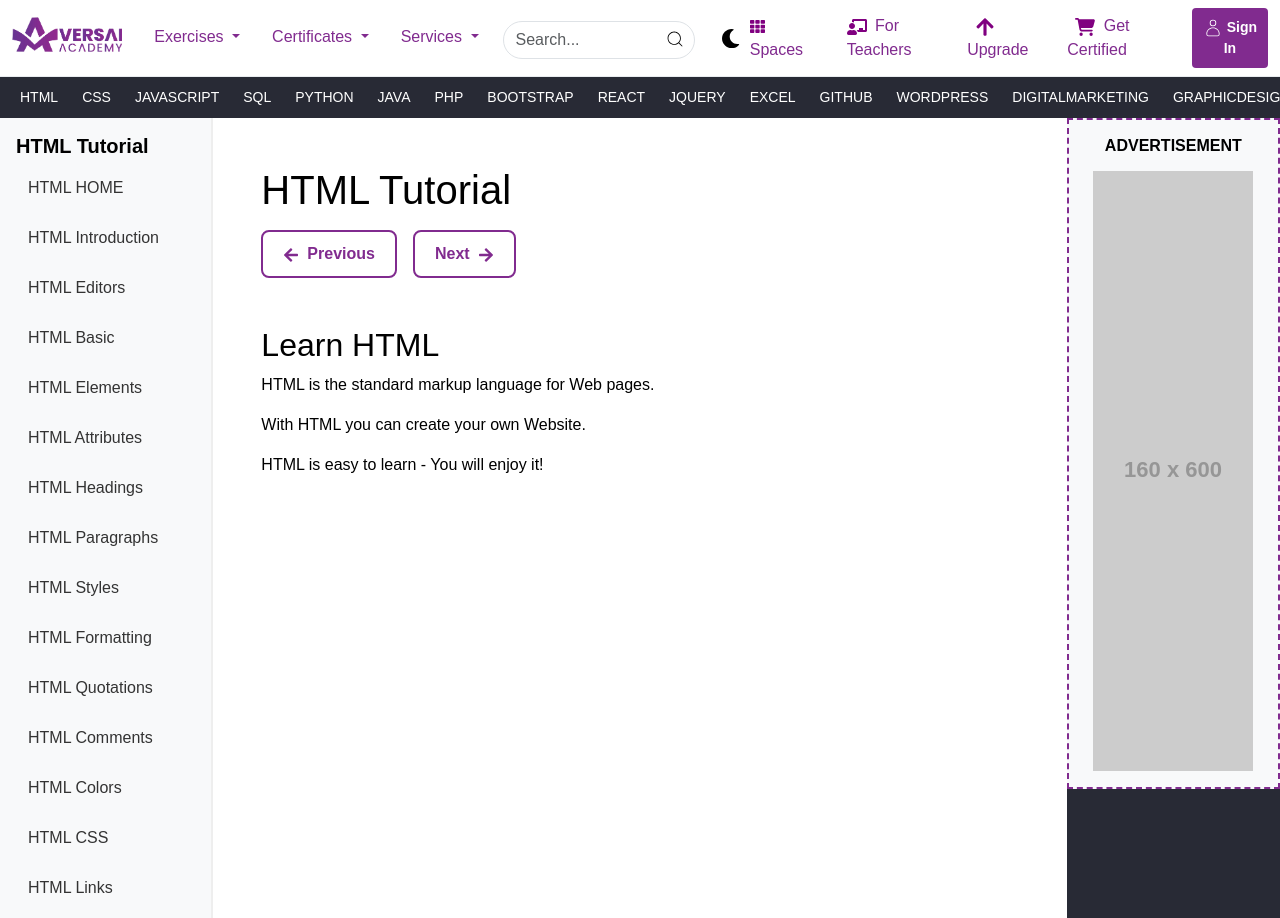
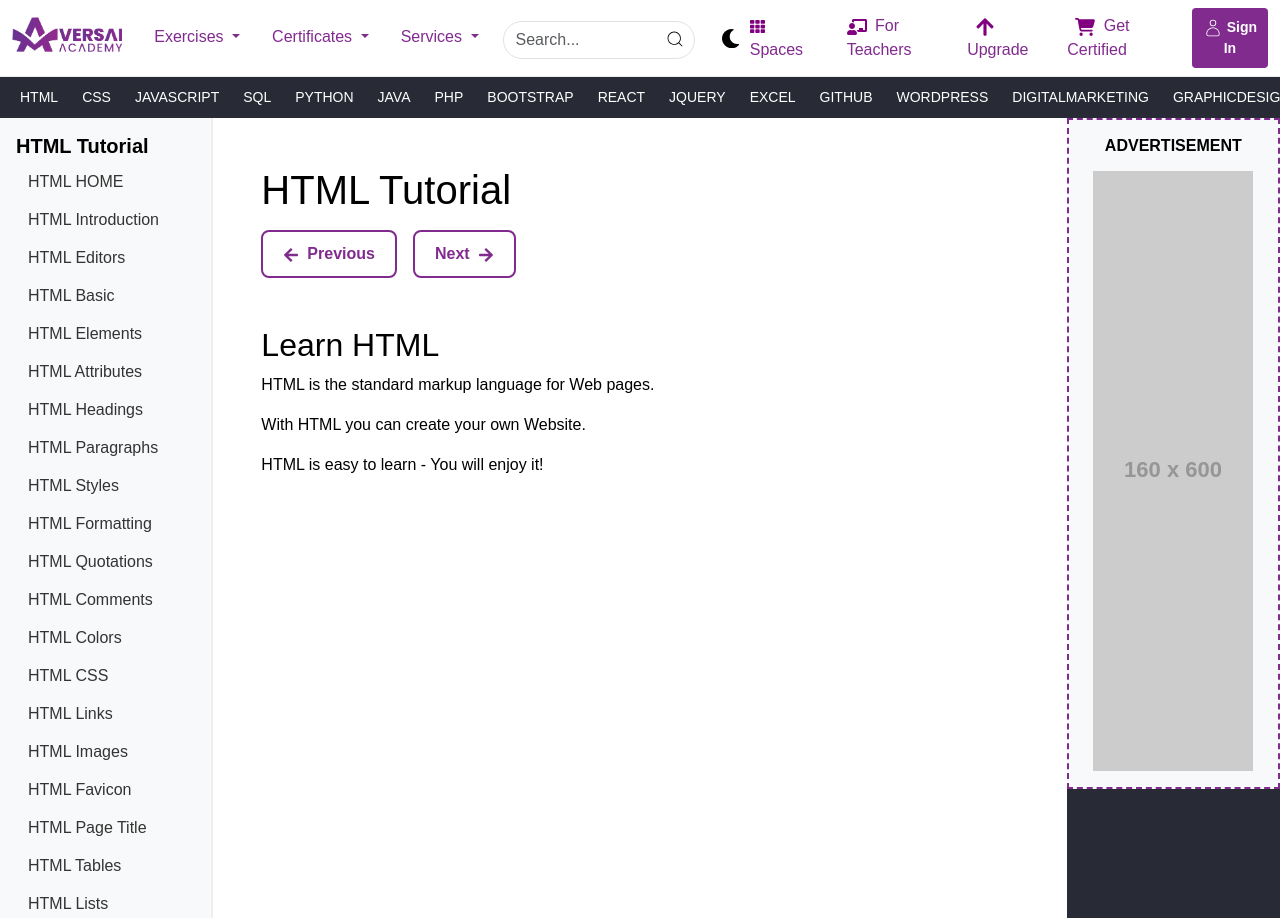
Before and after one commit to fajukhan/Versai-academy, a React (Create React App) app: page /html in a window 1280 px wide. Built offline with nearby package versions, Linux system fonts and the light colour scheme.

Commit message:
new update

```diff
--- a/src/index.css
+++ b/src/index.css
@@ -1511,7 +1511,7 @@ body {
     }
     .sidebar ul li a {
       display: block;
-      padding: 8px 12px;
+      padding: 2px 12px;
       border-radius: 6px;
       text-decoration: none;
       color: #333;
```
